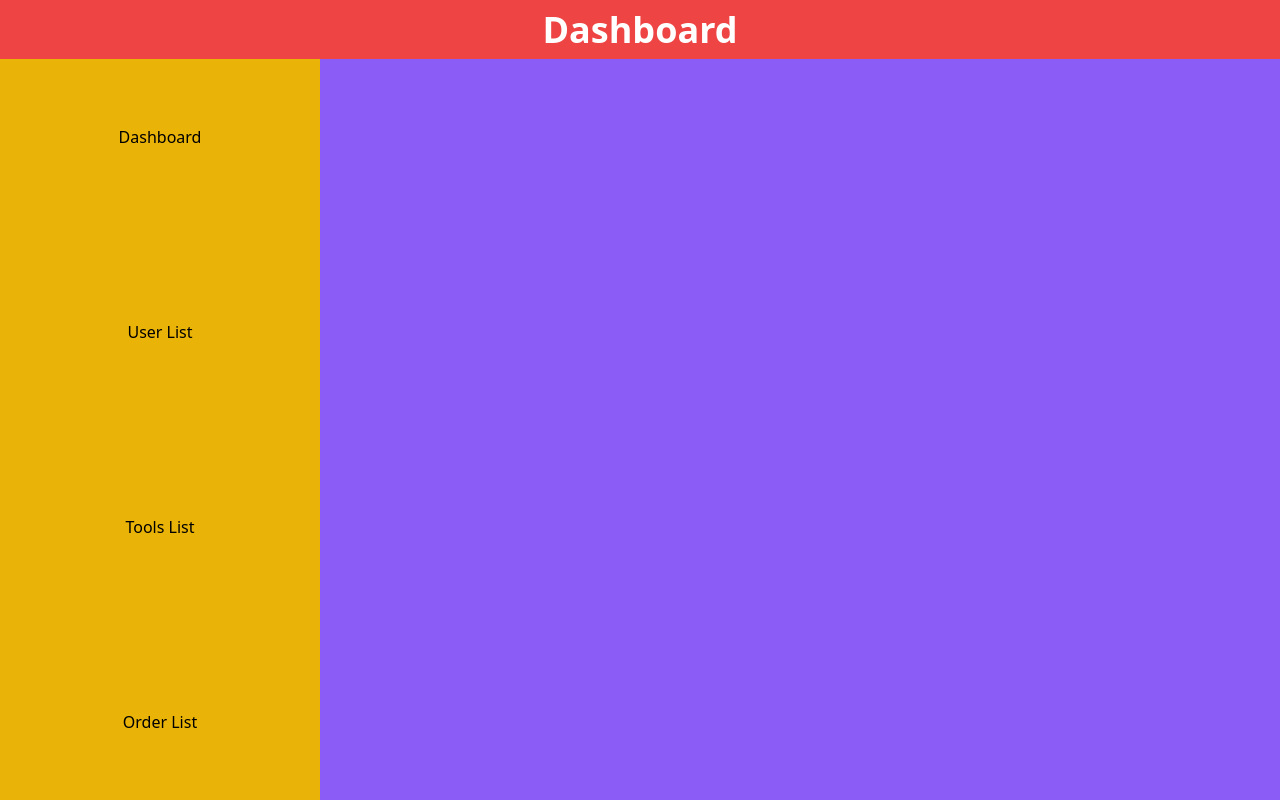
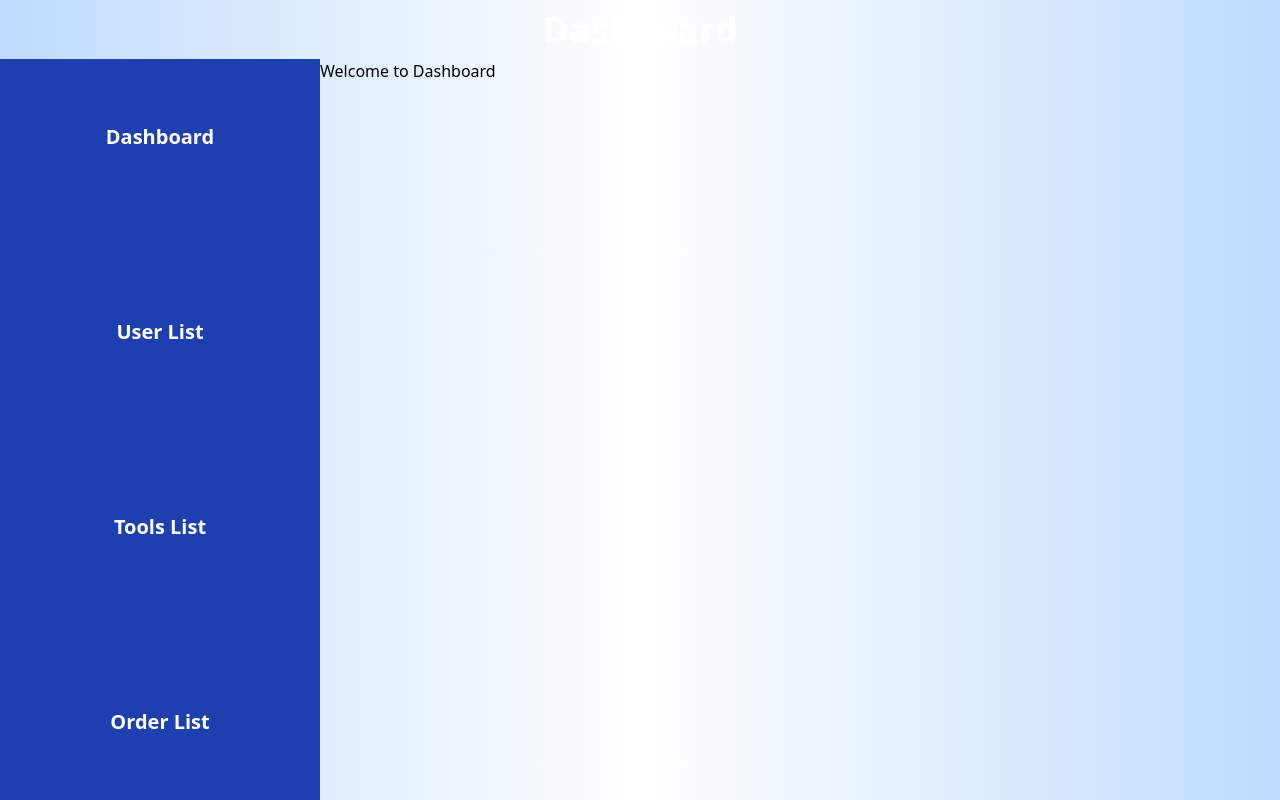
Before and after one commit to sachin6736/RENTAL-SHOP, a React (Vite) app in the folder frontend/: page / in a window 1280 px wide. Built offline with nearby package versions, Linux system fonts and the light colour scheme.

Commit message:
components added to dashborad

```diff
--- a/frontend/src/App.css
+++ b/frontend/src/App.css
@@ -1,16 +1,16 @@
 
 .dashboard{
-    @apply w-screen h-screen bg-red-500 flex flex-col items-center
+    @apply w-screen h-screen bg-gradient-to-r from-blue-200 via-white to-blue-200 flex flex-col items-center
 }
 .dashboard h1{
     @apply w-full h-[4rem] flex items-center justify-center text-4xl font-bold text-white
 }
 .contents{
-    @apply w-full h-full flex flex-row  bg-orange-500
+    @apply w-full h-full flex flex-row
 }
 .sidebar{
-    @apply w-1/4 h-full bg-yellow-500 flex flex-col gap-10 items-center justify-around
+    @apply w-1/4 h-full flex flex-col gap-10 items-center justify-around bg-blue-800 text-xl font-bold text-white
 }
 .details{
-    @apply w-3/4 h-full bg-violet-500
+    @apply w-3/4 h-full
 }
--- a/frontend/src/pages/Dashboard.jsx
+++ b/frontend/src/pages/Dashboard.jsx
@@ -1,21 +1,64 @@
-import React from 'react'
+import React, { useState } from 'react'
+import Users from './UserList'
+import Tools from './Tools'
+import Orders from './Orders'
+
 // import '../App.css'
 
 const Dashboard = () => {
+  const [activeComponent, setActiveComponent] = useState('Dashboard')
+
   return (
     <div className='dashboard'>
-        <h1>Dashboard</h1>
-        <div className="contents">
-            <div className="sidebar">
-                <div className="side-dashboard">Dashboard</div>
-                <div className="side-users-list">User List</div>
-                <div className="side-tool-list">Tools List</div>
-                <div className="side-order-list">Order List</div>
-            </div>
-            <div className="details">
-
-            </div>
+      <h1 className='bg-blue-800 w-full py-4 text-center shadow-md'>
+        Dashboard
+      </h1>
+      <div className='contents'>
+        <div className='sidebar'>
+          <div
+            className={`p-3 cursor-pointer hover:bg-gray-300 ${
+              activeComponent === 'Dashboard' ? 'bg-gray-400' : ''
+            }`}
+            onClick={() => setActiveComponent('Dashboard')}
+          >
+            Dashboard
+          </div>
+          <div
+            className={`p-3 cursor-pointer hover:bg-gray-300 ${
+              activeComponent === 'Users' ? 'bg-gray-400' : ''
+            }`}
+            onClick={() => setActiveComponent('Users')}
+          >
+            User List
+          </div>
+          <div
+            className={`p-3 cursor-pointer hover:bg-gray-300 ${
+              activeComponent === 'Tools' ? 'bg-gray-400' : ''
+            }`}
+            onClick={() => setActiveComponent('Tools')}
+          >
+            Tools List
+          </div>
+          <div
+            className={`p-3 cursor-pointer hover:bg-gray-300 ${
+              activeComponent === 'Orders' ? 'bg-gray-400' : ''
+            }`}
+            onClick={() => setActiveComponent('Orders')}
+          >
+            Order List
+          </div>
         </div>
+        <div className='details'>
+          <div className='details p-4 w-3/4'>
+            {activeComponent === 'Dashboard' && (
+              <h2 className='text-xl'>Welcome to Dashboard</h2>
+            )}
+            {activeComponent === 'Users' && <Users />}
+            {activeComponent === 'Tools' && <Tools />}
+            {activeComponent === 'Orders' && <Orders />}
+          </div>
+        </div>
+      </div>
     </div>
   )
 }
--- a/frontend/src/pages/Orders.jsx
+++ b/frontend/src/pages/Orders.jsx
@@ -15,7 +15,7 @@ const OrderList = () => {
   };
 
   return (
-    <div className="w-screen h-screen flex flex-col items-center bg-gradient-to-r from-blue-200 via-white to-blue-200">
+    <div className="w-full h-full flex flex-col items-center bg-gradient-to-r from-blue-200 via-white to-blue-200">
       <h2 className="bg-blue-800 w-full py-4 text-center text-2xl font-bold text-white uppercase tracking-wider shadow-md">
         Order List
       </h2>
--- a/frontend/src/pages/UserList.jsx
+++ b/frontend/src/pages/UserList.jsx
@@ -36,12 +36,12 @@ export default function UserList() {
   }
 
   return (
-    <div className="w-screen h-screen flex flex-col items-center bg-gradient-to-r from-blue-200 via-white to-blue-200">
+    <div className="w-full h-full p-4 flex flex-col items-center bg-gradient-to-r from-blue-200 via-white to-blue-200">
       {/* Header Section */}
       <header className="bg-blue-800 w-full py-4 text-center shadow-md">
-        <h1 className="text-2xl font-bold text-white uppercase tracking-wider">
+        {/* <h1 className="text-2xl font-bold text-white uppercase tracking-wider">
           Tools Rental Shop
-        </h1>
+        </h1> */}
         <p className="text-sm text-blue-200">User Management</p>
       </header>
 
```
